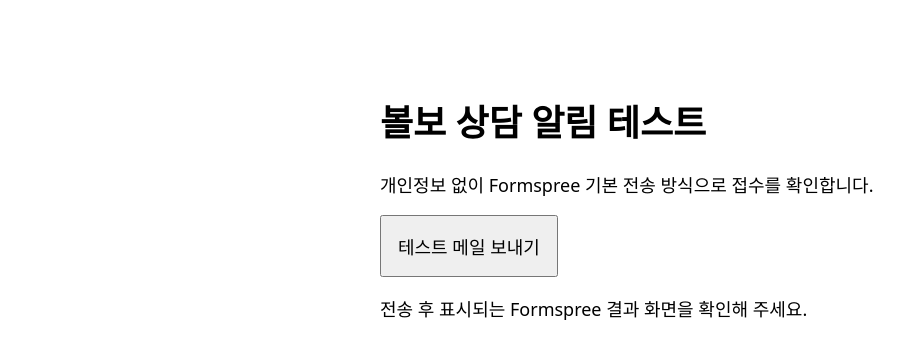
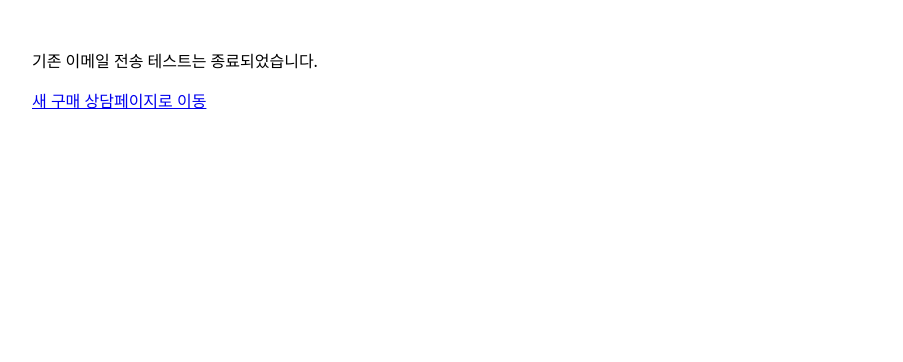
Before and after one commit to wng777-cmd/wng777-cmd.github.io, a plain HTML site: page consult/test.html in a window 1280 px wide. Shown: the whole page, without its empty margins (0-903 px from the left). Drawn offline with Linux system fonts and the light colour scheme.

Commit message:
Retire old Formspree test endpoint

```diff
--- a/consult/test.html
+++ b/consult/test.html
@@ -1 +1 @@
-<!doctype html><html lang="ko"><meta charset="utf-8"><meta name="viewport" content="width=device-width,initial-scale=1"><meta name="robots" content="noindex"><title>알림 테스트</title><body style="font:18px system-ui;max-width:520px;margin:50px auto;padding:20px"><h1>볼보 상담 알림 테스트</h1><p>개인정보 없이 Formspree 기본 전송 방식으로 접수를 확인합니다.</p><form action="https://formspree.io/f/maeolkrg" method="POST"><input type="hidden" name="_subject" value="[테스트] 볼보 상담 알림"><input type="hidden" name="message" value="상담 이메일 푸시 테스트"><button style="padding:16px;font:inherit" type="submit">테스트 메일 보내기</button></form><p>전송 후 표시되는 Formspree 결과 화면을 확인해 주세요.</p></body></html>
+<!doctype html><html lang="ko"><meta charset="utf-8"><meta name="viewport" content="width=device-width,initial-scale=1"><meta name="robots" content="noindex"><title>상담 신청 안내</title><body style="font:16px system-ui;padding:24px"><p>기존 이메일 전송 테스트는 종료되었습니다.</p><a href="./">새 구매 상담페이지로 이동</a></body></html>
```
